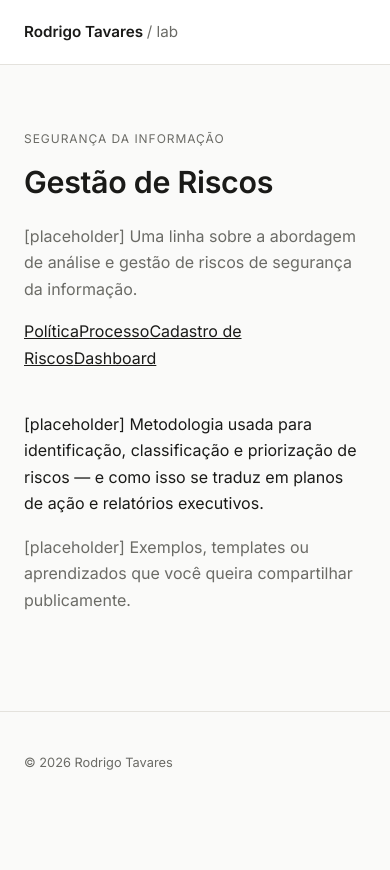
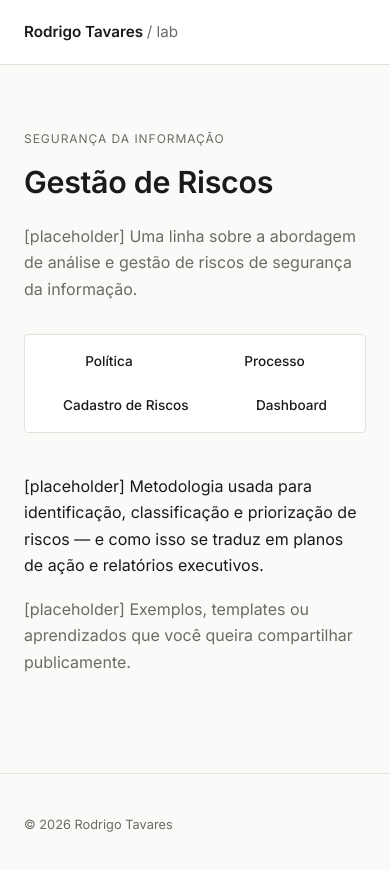
Before and after one commit to rodrigotavares79/lab-rodrigotavares, a Next.js app: page /seguranca/gestao-de-riscos in a window 390 px wide. Shown: the top 870 px of the page. Before the commit the page ends 844 px from the top, so only its background shows below. Built offline with nearby package versions, Linux system fonts and the light colour scheme; no server answers.

Commit message:
Update globals.css

```diff
--- a/app/globals.css
+++ b/app/globals.css
@@ -312,6 +312,47 @@ h1, h2, h3 {
   margin-top: 1.5rem;
 }
 
+/* --- Submenu interno de página --- */
+
+.page-submenu {
+  display: flex;
+  flex-wrap: wrap;
+  gap: 0.25rem;
+  margin-top: 2rem;
+  padding: 0.4rem;
+  border: 1px solid var(--border);
+  border-radius: 4px;
+  background: var(--surface);
+  max-width: fit-content;
+}
+
+.page-submenu a {
+  font-size: 0.85rem;
+  font-weight: 500;
+  text-decoration: none;
+  color: var(--text);
+  padding: 0.55rem 1rem;
+  border-radius: 3px;
+  transition: background 0.15s ease, color 0.15s ease;
+}
+
+.page-submenu a:hover {
+  background: var(--bg);
+  color: var(--accent);
+}
+
+@media (max-width: 30rem) {
+  .page-submenu {
+    max-width: 100%;
+    width: 100%;
+  }
+
+  .page-submenu a {
+    flex: 1 1 auto;
+    text-align: center;
+  }
+}
+
 /* --- Footer --- */
 
 .site-footer {
```
